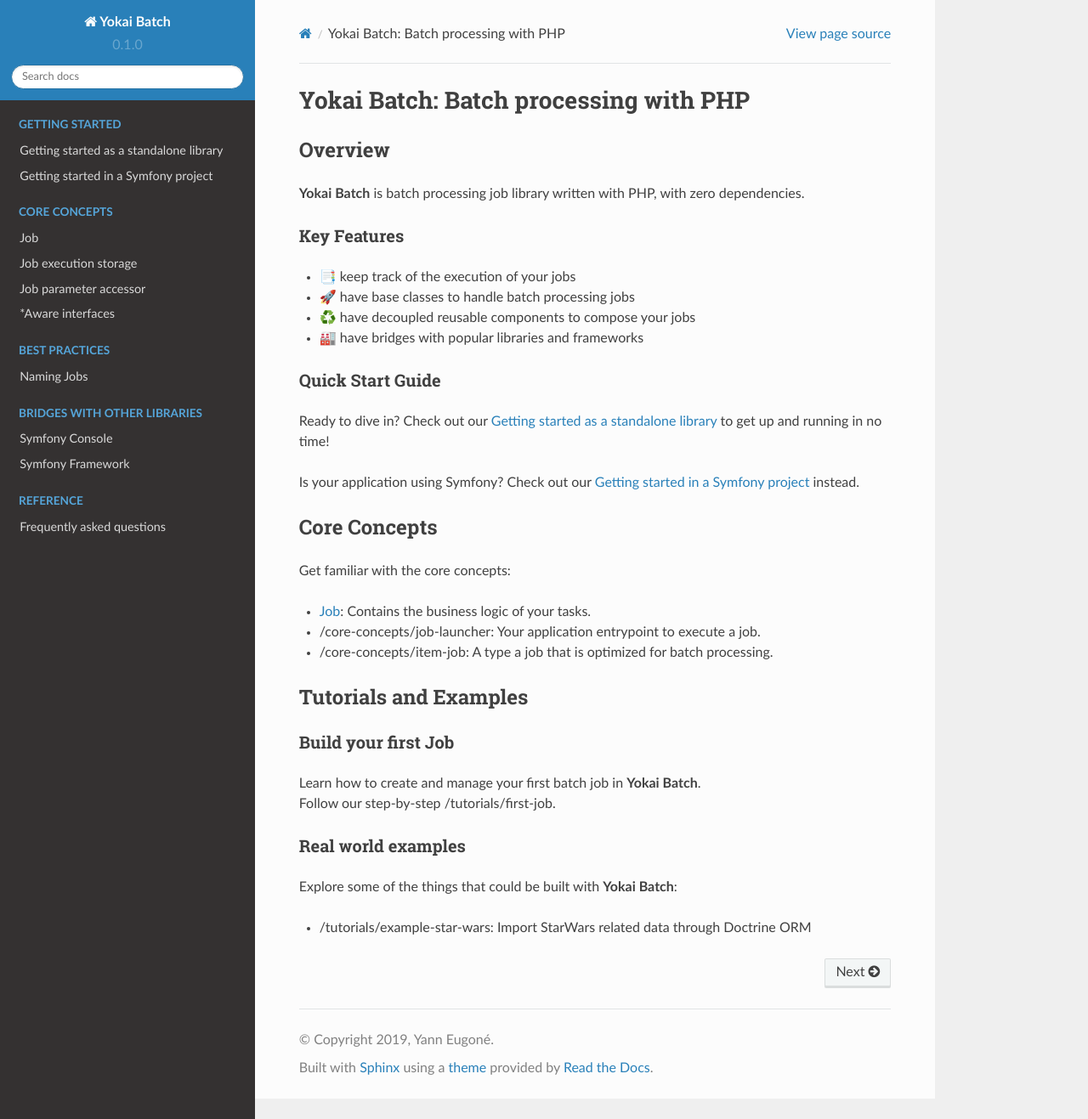
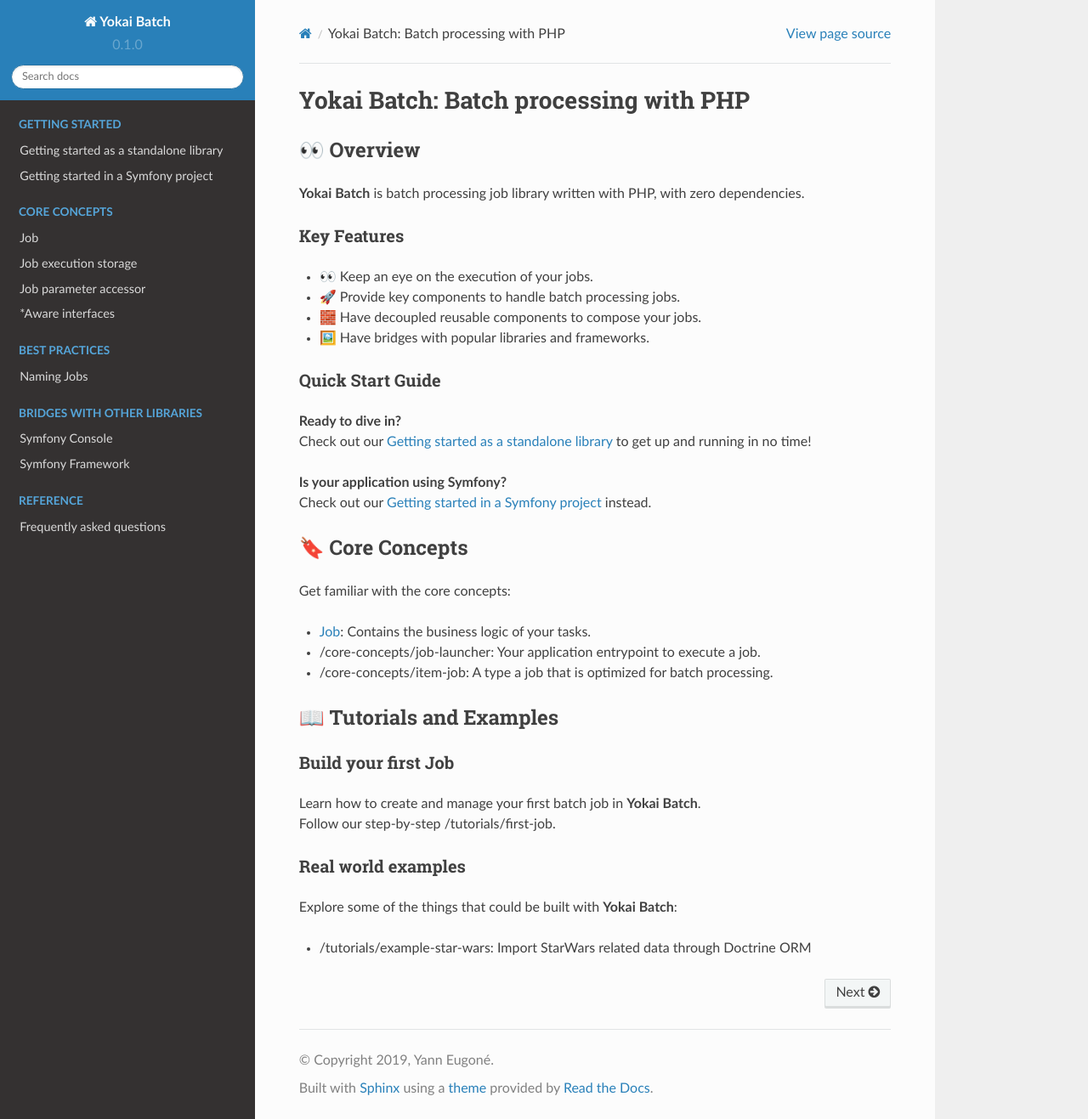
Before and after one commit to yann-eugone/rtd-tutorial, a Sphinx documentation site: the page built from docs/index.rst, in a window 1280 px wide and 1317 px high. Shown: the whole window at 85% size. Built offline with Sphinx 7.4.7 and the Read the Docs theme 2.0.0, drawn with Linux system fonts in a browser that asks for light colours; pages that are not in the unit, such as notebooks, are missing from menus.

Commit message:
Fix home

```diff
--- a/docs/index.rst
+++ b/docs/index.rst
@@ -1,7 +1,7 @@
 Yokai Batch: Batch processing with PHP
 ============================================================
 
-Overview
+👀 Overview
 ------------------------------------------------------------
 
 **Yokai Batch** is batch processing job library written with PHP, with zero dependencies.
@@ -9,19 +9,21 @@
 Key Features
 ~~~~~~~~~~~~~~~~~~~~~~~~~~~~~~~~~~~~~~~~~~~~~~~~~~~~~~~~~~~~
 
-* 📑 keep track of the execution of your jobs
-* 🚀 have base classes to handle batch processing jobs
-* ♻️ have decoupled reusable components to compose your jobs
-* 🏭 have bridges with popular libraries and frameworks
+* 👀 Keep an eye on the execution of your jobs.
+* 🚀 Provide key components to handle batch processing jobs.
+* 🧱 Have decoupled reusable components to compose your jobs.
+* 🖼️ Have bridges with popular libraries and frameworks.
 
 Quick Start Guide
 ~~~~~~~~~~~~~~~~~~~~~~~~~~~~~~~~~~~~~~~~~~~~~~~~~~~~~~~~~~~~
 
-Ready to dive in? Check out our :doc:`/getting-started/standalone-library` to get up and running in no time!
+| **Ready to dive in?**
+| Check out our :doc:`/getting-started/standalone-library` to get up and running in no time!
 
-Is your application using Symfony? Check out our :doc:`/getting-started/with-symfony` instead.
+| **Is your application using Symfony?**
+| Check out our :doc:`/getting-started/with-symfony` instead.
 
-Core Concepts
+🔖 Core Concepts
 ------------------------------------------------------------
 
 Get familiar with the core concepts:
@@ -30,7 +32,7 @@
 * :doc:`/core-concepts/job-launcher`: Your application entrypoint to execute a job.
 * :doc:`/core-concepts/item-job`: A type a job that is optimized for batch processing.
 
-Tutorials and Examples
+📖 Tutorials and Examples
 ------------------------------------------------------------
 
 Build your first Job
```
